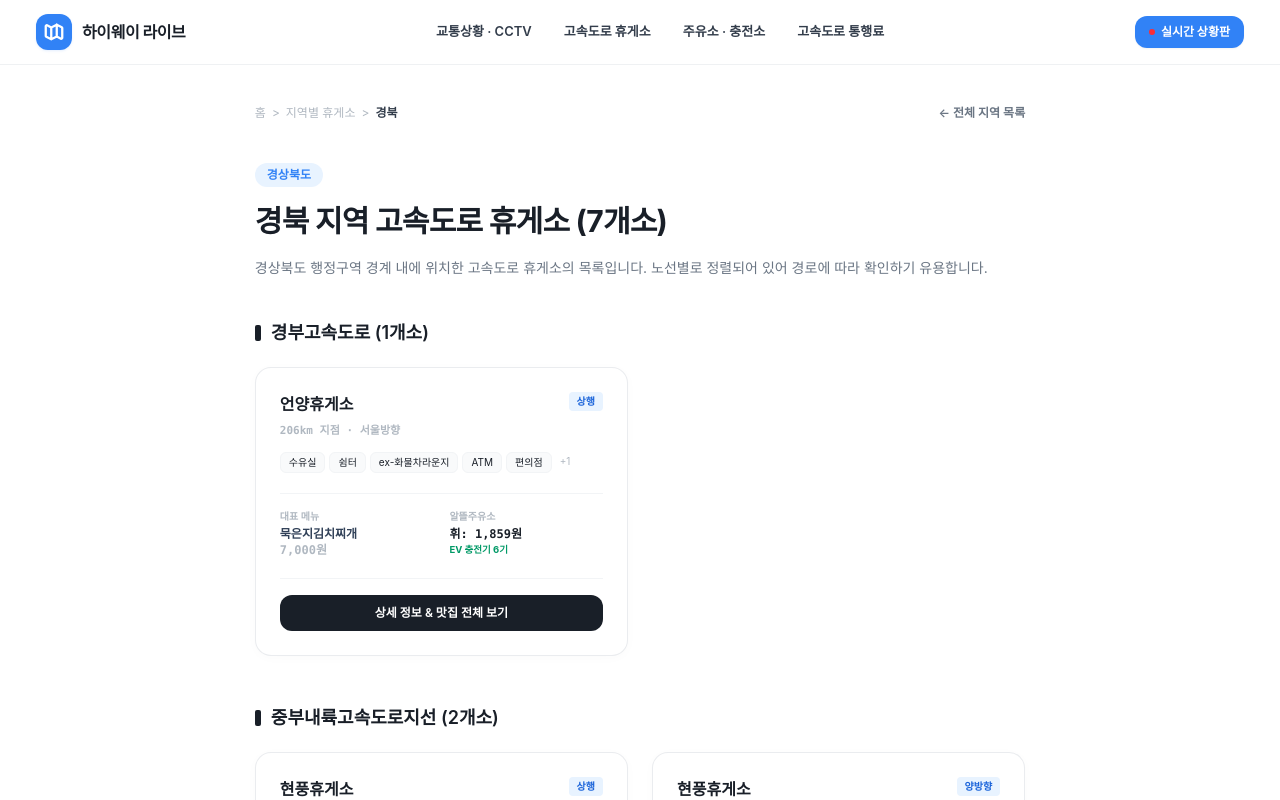
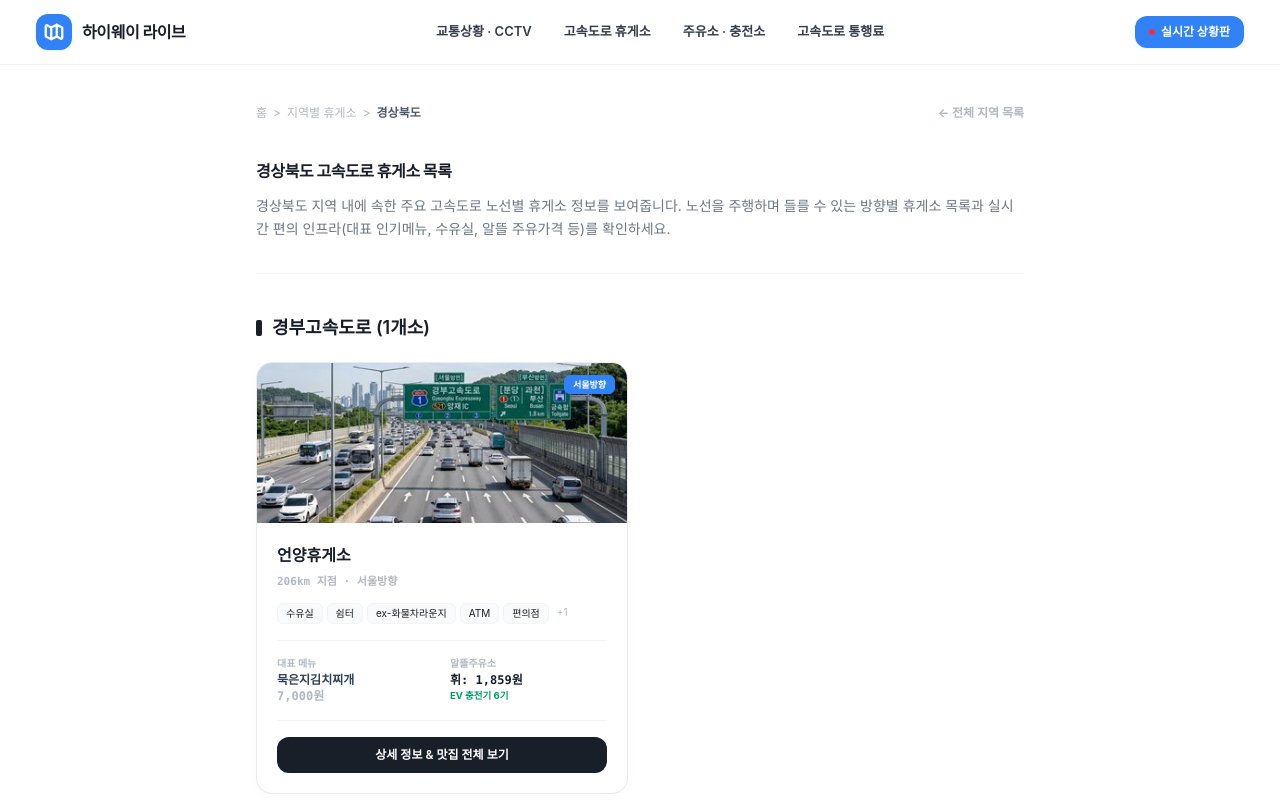
Before and after one commit to fnqlrtm123-code/highway-live, a Next.js app: page /region/gyeongbuk in a window 1280 px wide. Shown: the top 800 px of the page. Built offline with nearby package versions, Linux system fonts and the light colour scheme; a web font is replaced by a local one.

Commit message:
design: add premium rest area thumbnail layouts and banners replacing maps

```diff
--- a/src/app/highways/[highway]/page.tsx
+++ b/src/app/highways/[highway]/page.tsx
@@ -6,6 +6,7 @@ import {
 import { notFound } from 'next/navigation';
 import AdSense from '@/components/AdSense';
 import type { Metadata } from 'next';
+import { getRestAreaThumbnail } from '@/lib/imageHelper';
 
 interface Props {
   params: Promise<{ highway: string }>;
@@ -120,19 +121,35 @@ export default async function HighwayDetailPage({ params }: Props) {
         </h2>
         <div className="grid grid-cols-1 md:grid-cols-2 gap-4">
           {serviceAreas.map((area) => (
-            <div key={area.slug} className="p-5 bg-white border border-slate-200 flex flex-col justify-between space-y-4 shadow-2xs hover:border-slate-300 transition-all">
+            <div key={area.slug} className="overflow-hidden bg-white border border-slate-200 flex flex-col justify-between shadow-2xs hover:border-slate-350 transition-all rounded-2xl">
+              {/* Thumbnail Image */}
+              <div className="relative h-40 w-full overflow-hidden bg-slate-100">
+                <img
+                  src={getRestAreaThumbnail(area.highwaySlug)}
+                  alt={`${area.name} 전경`}
+                  className="w-full h-full object-cover hover:scale-105 transition-transform duration-500"
+                  loading="lazy"
+                />
+                <span className={`absolute top-3 right-3 text-[9px] font-bold px-2 py-0.5 rounded-md border shadow-xs ${
+                  area.direction === '상행' ? 'bg-blue-600 text-white border-blue-500' :
+                  area.direction === '하행' ? 'bg-rose-600 text-white border-rose-500' : 'bg-slate-600 text-white border-slate-500'
+                }`}>
+                  {area.directionName}
+                </span>
+              </div>
+
+              <div className="p-5 flex-grow flex flex-col justify-between space-y-4">
                 <div className="space-y-2">
                   <div className="flex justify-between items-start">
                     <div>
                       <h3 className="text-base font-black text-slate-800">{area.name}</h3>
                       <span className="text-[10px] font-bold text-slate-500">{area.locationKm}km 지점 &middot; {area.directionName}</span>
                     </div>
-                  <span className="text-[10px] font-black bg-blue-50 text-blue-700 px-2 py-0.5">{area.direction}</span>
                   </div>
 
                   <div className="flex flex-wrap gap-1">
                     {area.facilities.map((f, idx) => (
-                    <span key={idx} className="text-[10.5px] bg-slate-100 text-slate-600 px-2 py-0.5 font-medium">
+                      <span key={idx} className="text-[10.5px] bg-slate-100 text-slate-650 px-2 py-0.5 font-bold rounded-md border border-slate-200/40">
                         {f}
                       </span>
                     ))}
@@ -141,15 +158,16 @@ export default async function HighwayDetailPage({ params }: Props) {
 
                 <div className="flex justify-between items-center border-t border-slate-100 pt-3 text-xs">
                   <div className="space-y-0.5">
-                  <span className="text-[10px] text-slate-400 block">대표 메뉴</span>
+                    <span className="text-[10px] text-slate-400 block font-semibold">대표 메뉴</span>
                     <span className="font-bold text-slate-700">{area.signatureMenu.name} ({area.signatureMenu.price.toLocaleString()}원)</span>
                   </div>
                   <a
                     href={`/rest-areas/${area.slug}`}
-                  className="bg-slate-900 text-white hover:bg-slate-800 font-bold px-3 py-1.5 transition-colors shrink-0"
+                    className="bg-slate-900 text-white hover:bg-slate-800 font-bold px-3 py-2 rounded-lg transition-colors shrink-0 cursor-pointer"
                   >
-                  상세정보
+                    상세정보 &rarr;
                   </a>
+                </div>
               </div>
             </div>
           ))}
--- a/src/app/region/[regionSlug]/page.tsx
+++ b/src/app/region/[regionSlug]/page.tsx
@@ -3,6 +3,7 @@ import { REGIONS, getRegionOfRestArea } from '@/lib/regionHelper';
 import { notFound } from 'next/navigation';
 import AdSense from '@/components/AdSense';
 import type { Metadata } from 'next';
+import { getRestAreaThumbnail } from '@/lib/imageHelper';
 
 interface Props {
   params: Promise<{ regionSlug: string }>;
@@ -48,33 +49,29 @@ export default async function RegionDetailPage({ params }: Props) {
   return (
     <main className="mx-auto max-w-[1200px] px-5 py-10 flex-grow space-y-10">
 
-      {/* 브레드크럼 */}
+      {/* 브레드크럼 & 뒤로가기 */}
       <div className="flex justify-between items-center text-xs text-slate-400">
         <div className="flex gap-1.5 items-center">
           <a href="/" className="hover:text-blue-600">홈</a>
           <span>&gt;</span>
           <a href="/region" className="hover:text-blue-600">지역별 휴게소</a>
           <span>&gt;</span>
-          <span className="text-slate-650 font-semibold">{region.name}</span>
+          <span className="text-slate-600 font-bold">{region.fullName}</span>
         </div>
-        <a href="/region" className="font-semibold text-slate-500 hover:text-blue-600">&larr; 전체 지역 목록</a>
+        <a href="/region" className="font-bold hover:text-blue-600">&larr; 전체 지역 목록</a>
       </div>
 
-      {/* 헤더 정보 */}
-      <div className="space-y-4 max-w-4xl">
-        <div className="inline-flex items-center gap-1.5 bg-blue-50 text-blue-600 px-3 py-1 rounded-full text-xs font-semibold">
-          {region.fullName}
-        </div>
-        <h1 className="text-3xl font-bold text-slate-900 tracking-tight leading-tight">
-          {region.name} 지역 고속도로 휴게소 ({regionRestAreas.length}개소)
+      {/* 헤더 타이틀 */}
+      <div className="space-y-3.5 border-b border-slate-100 pb-8">
+        <h1 className="text-2.5xl md:text-3.5xl font-extrabold text-slate-900 tracking-tight leading-tight">
+          {region.fullName} 고속도로 휴게소 목록
         </h1>
-        <p className="text-slate-500 text-sm leading-relaxed">
-          {region.fullName} 행정구역 경계 내에 위치한 고속도로 휴게소의 목록입니다. 노선별로 정렬되어 있어 경로에 따라 확인하기 유용합니다.
+        <p className="text-slate-500 text-xs md:text-sm max-w-3xl leading-relaxed">
+          {region.fullName} 지역 내에 속한 주요 고속도로 노선별 휴게소 정보를 보여줍니다. 노선을 주행하며 들를 수 있는 방향별 휴게소 목록과 실시간 편의 인프라(대표 인기메뉴, 수유실, 알뜰 주유가격 등)를 확인하세요.
         </p>
       </div>
 
-      {/* 애드센스 광고 */}
-      <AdSense slot="9988112233" />
+      <AdSense slot="4455661122" />
 
       {/* 노선별로 묶어 리스트업 */}
       {regionRestAreas.length === 0 ? (
@@ -94,8 +91,25 @@ export default async function RegionDetailPage({ params }: Props) {
                 {areas.map((area) => (
                   <div
                     key={area.slug}
-                    className="bg-white border border-slate-200/80 rounded-2xl p-6 shadow-[0_2px_12px_rgba(0,0,0,0.02)] flex flex-col justify-between space-y-5 hover:border-slate-350 transition-all"
+                    className="overflow-hidden bg-white border border-slate-200/80 rounded-2xl shadow-[0_2px_12px_rgba(0,0,0,0.02)] flex flex-col justify-between hover:border-slate-350 transition-all"
                   >
+                    {/* Thumbnail Image */}
+                    <div className="relative h-40 w-full overflow-hidden bg-slate-100">
+                      <img
+                        src={getRestAreaThumbnail(area.highwaySlug)}
+                        alt={`${area.name} 전경`}
+                        className="w-full h-full object-cover hover:scale-105 transition-transform duration-500"
+                        loading="lazy"
+                      />
+                      <span className={`absolute top-3 right-3 text-[9px] font-bold px-2 py-0.5 rounded-md border shadow-xs ${
+                        area.direction === '상행' ? 'bg-blue-600 text-white border-blue-500' :
+                        area.direction === '하행' ? 'bg-rose-600 text-white border-rose-500' : 'bg-slate-600 text-white border-slate-500'
+                      }`}>
+                        {area.directionName}
+                      </span>
+                    </div>
+
+                    <div className="p-5 flex-grow flex flex-col justify-between space-y-4">
                       {/* 상단 정보 */}
                       <div className="space-y-3">
                         <div className="flex justify-between items-start">
@@ -105,9 +119,6 @@ export default async function RegionDetailPage({ params }: Props) {
                               {area.locationKm}km 지점 &middot; {area.directionName}
                             </span>
                           </div>
-                        <span className="text-[10px] font-bold bg-blue-50 text-blue-700 px-2 py-0.5 rounded-sm">
-                          {area.direction}
-                        </span>
                         </div>
 
                         {/* 편의시설 태그 */}
@@ -165,6 +176,7 @@ export default async function RegionDetailPage({ params }: Props) {
                         </a>
                       </div>
                     </div>
+                  </div>
                 ))}
               </div>
             </div>
--- a/src/app/rest-areas/[restAreaSlug]/layout.tsx
+++ b/src/app/rest-areas/[restAreaSlug]/layout.tsx
@@ -3,6 +3,7 @@ import { notFound } from 'next/navigation';
 import AdSense from '@/components/AdSense';
 import type { Metadata } from 'next';
 import Breadcrumb from '@/components/Breadcrumb';
+import { getRestAreaThumbnail } from '@/lib/imageHelper';
 
 interface Props {
   children: React.ReactNode;
@@ -57,6 +58,22 @@ export default async function RestAreaLayout({ children, params }: Props) {
       {/* 상단 애드센스 광고 */}
       <AdSense slot="4455667788" />
 
+      {/* 휴게소 전경 배너 이미지 */}
+      <div className="relative h-64 md:h-80 w-full overflow-hidden bg-slate-100 rounded-2xl mb-8 border border-slate-200 shadow-sm">
+        <img
+          src={getRestAreaThumbnail(area.highwaySlug)}
+          alt={`${area.name} 전경`}
+          className="w-full h-full object-cover"
+        />
+        <div className="absolute inset-0 bg-gradient-to-t from-slate-900/65 to-transparent pointer-events-none" />
+        <span className={`absolute top-4 right-4 text-xs font-bold px-3 py-1 rounded-md border shadow-md ${
+          area.direction === '상행' ? 'bg-blue-600 text-white border-blue-500' :
+          area.direction === '하행' ? 'bg-rose-600 text-white border-rose-500' : 'bg-slate-600 text-white border-slate-500'
+        }`}>
+          {area.directionName}
+        </span>
+      </div>
+
       {/* 휴게소 상세 헤더 - 깔끔하고 읽기 편한 아티클 스타일 */}
       <div className="border-b border-slate-200 pb-6 mb-8 space-y-3">
         <div className="flex flex-wrap items-center gap-2 text-xs font-semibold text-slate-500">
--- a/src/app/rest-areas/page.tsx
+++ b/src/app/rest-areas/page.tsx
@@ -5,6 +5,7 @@ import { serviceAreas, highways } from '@/lib/data';
 import AdSense from '@/components/AdSense';
 import HubHeader from '@/components/HubHeader';
 import Breadcrumb from '@/components/Breadcrumb';
+import { getRestAreaThumbnail } from '@/lib/imageHelper';
 
 export default function RestAreasPage() {
   const [searchQuery, setSearchQuery] = useState('');
@@ -188,27 +189,36 @@ export default function RestAreasPage() {
                 return (
                   <div
                     key={s.slug}
-                    className="p-5 border border-slate-200/60 bg-white hover:border-blue-500 hover:shadow-md transition-all duration-300 rounded-2xl flex flex-col justify-between space-y-5"
+                    className="overflow-hidden border border-slate-200/60 bg-white hover:border-blue-500 hover:shadow-md transition-all duration-300 rounded-2xl flex flex-col justify-between"
                   >
-                    <div className="space-y-4">
-                      {/* Header */}
-                      <div className="flex justify-between items-start">
-                        <div>
-                          <h4 className="text-sm md:text-[15px] font-extrabold text-slate-900 tracking-tight">{s.name}</h4>
-                          <p className="text-[10px] text-slate-400 mt-1 font-semibold">
-                            {s.highwayName} &middot; {s.directionName}
-                          </p>
-                        </div>
-                        <span className={`text-[9px] font-bold px-2 py-0.5 rounded-md border ${
-                          s.direction === '상행' ? 'bg-blue-50 text-blue-700 border-blue-100/60' :
-                          s.direction === '하행' ? 'bg-red-50 text-red-750 border-red-100/60' : 'bg-slate-50 text-slate-700 border-slate-200/60'
+                    {/* Thumbnail Image */}
+                    <div className="relative h-44 w-full overflow-hidden bg-slate-100">
+                      <img
+                        src={getRestAreaThumbnail(s.highwaySlug)}
+                        alt={`${s.name} 전경`}
+                        className="w-full h-full object-cover hover:scale-105 transition-transform duration-500"
+                        loading="lazy"
+                      />
+                      <span className={`absolute top-3 right-3 text-[9px] font-bold px-2 py-0.5 rounded-md border shadow-xs ${
+                        s.direction === '상행' ? 'bg-blue-600 text-white border-blue-500' :
+                        s.direction === '하행' ? 'bg-rose-600 text-white border-rose-500' : 'bg-slate-600 text-white border-slate-500'
                       }`}>
                         {s.directionName}
                       </span>
                     </div>
 
+                    <div className="p-5 flex-grow flex flex-col justify-between space-y-4">
+                      <div className="space-y-3">
+                        {/* Header */}
+                        <div>
+                          <h4 className="text-sm md:text-[15px] font-extrabold text-slate-900 tracking-tight">{s.name}</h4>
+                          <p className="text-[10px] text-slate-400 mt-1 font-semibold">
+                            {s.highwayName} &middot; {s.locationKm}km 지점
+                          </p>
+                        </div>
+
                         {/* 휴게소 자체 요약 정보 */}
-                      <p className="text-[11.5px] text-slate-500 leading-relaxed font-normal">
+                        <p className="text-[11.5px] text-slate-500 leading-relaxed font-normal line-clamp-2">
                           {restAreaSummary}
                         </p>
 
@@ -242,6 +252,7 @@ export default function RestAreasPage() {
                         >
                           상세 정보 &rarr;
                         </a>
+                      </div>
                     </div>
                   </div>
                 );
--- /dev/null
+++ b/src/lib/imageHelper.ts
@@ -0,0 +1,16 @@
+export const getRestAreaThumbnail = (highwaySlug: string): string => {
+  switch (highwaySlug) {
+    case 'gyeongbu':
+      return '/images/thumbnails/gyeongbu.jpg';
+    case 'seohaean':
+      return '/images/thumbnails/seohaean.jpg';
+    case 'yeongdong':
+      return '/images/thumbnails/yeongdong.jpg';
+    case 'namhae':
+      return '/images/thumbnails/gangbyeon.jpg';
+    case 'jungbu':
+      return '/images/thumbnails/olympic.jpg';
+    default:
+      return '/images/thumbnails/default.jpg';
+  }
+};
```
Lines whose indentation alone changed are shown as unchanged.
